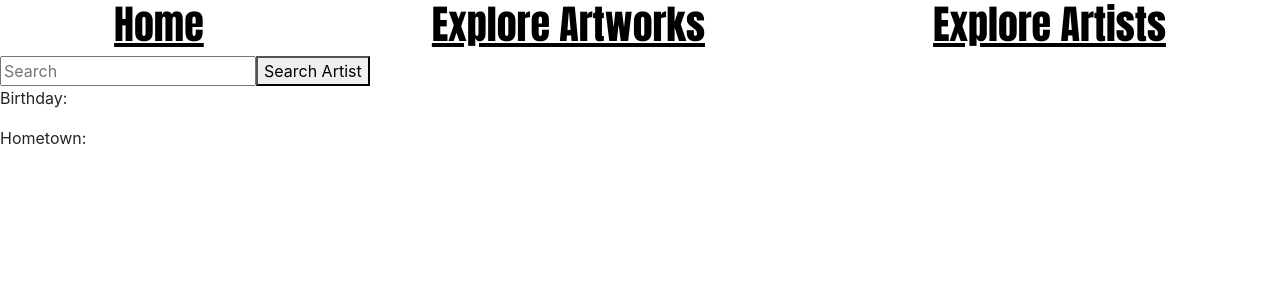
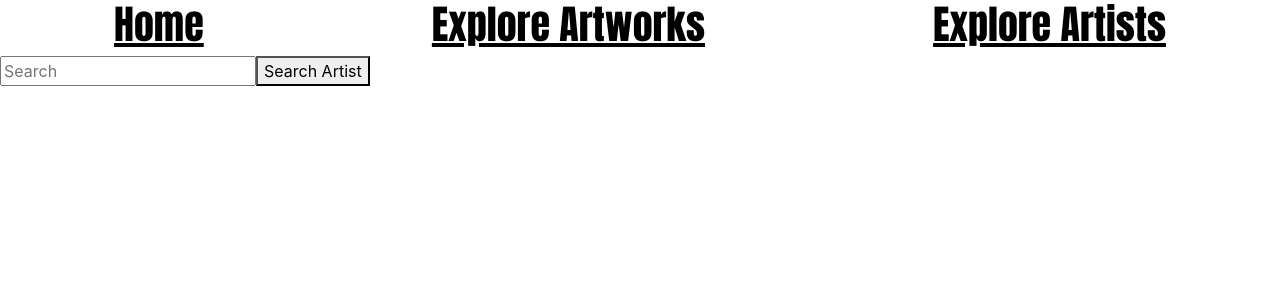
Before and after one commit to BellaMalo1/Bellas-React-App, a React (Create React App) app: page /Explore-Artists in a window 1280 px wide. Shown: the top 300 px of the page. Built offline with nearby package versions, Linux system fonts and the light colour scheme.

Commit message:
titles added to carousel

```diff
--- a/src/Componets/Get.Artist.js
+++ b/src/Componets/Get.Artist.js
@@ -42,8 +42,8 @@ function GetArtist (){
            <button type='submit'>Search Artist</button>
         </form>
         <section>{artist.biography}</section>
-        <p>Birthday:{artist.birthday}</p>
-        <p>Hometown:{artist.hometown}</p>
+        {/* <p>{artist.birthday}</p>
+        <p>{artist.hometown}</p> */}
 
 
 
--- a/src/Componets/GetArt.js
+++ b/src/Componets/GetArt.js
@@ -51,6 +51,10 @@ return (
             src={artworks._links.thumbnail.href}
             alt={artworks._links.artists.href}
           />
+          <Carousel.Caption>
+          <p>{artworks.title}</p>
+            <p>{artworks.medium}</p>
+          </Carousel.Caption>
         </Carousel.Item>
       );
     })}
```
